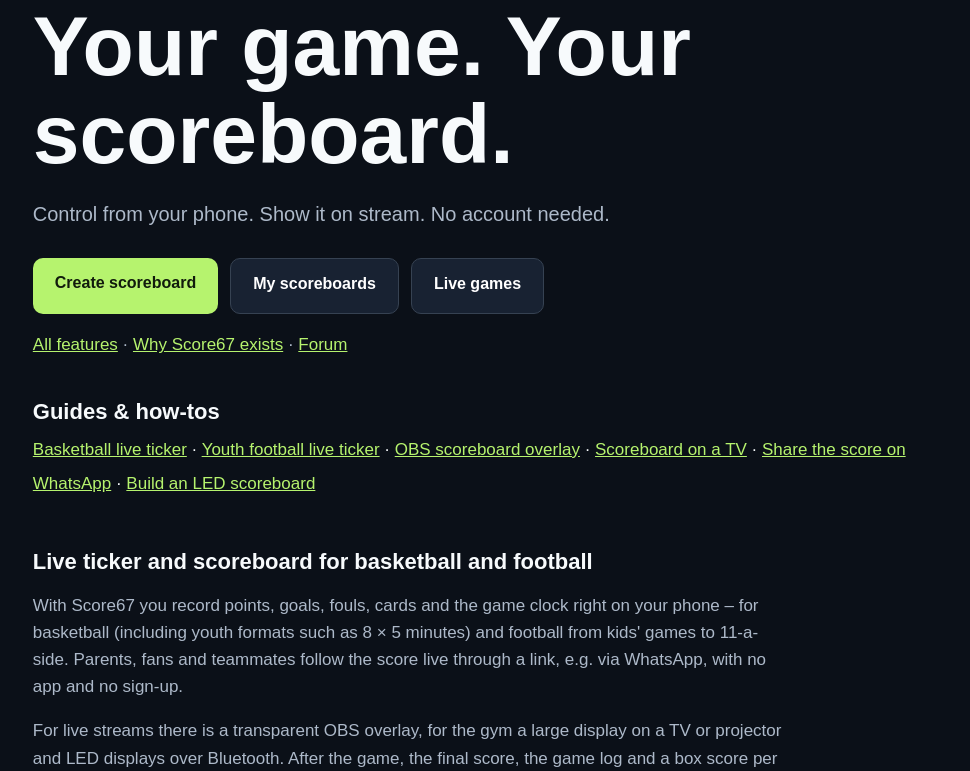
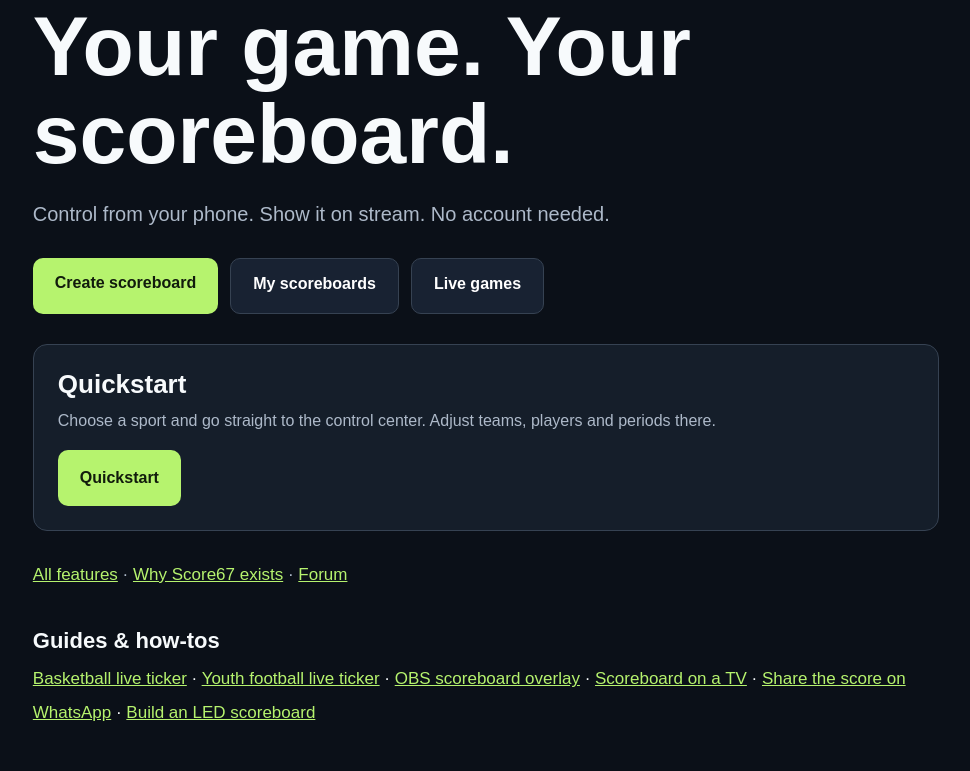
Before and after one commit to bullemer/score67-de, a FastAPI app: page /?lang=en in a window 1280 px wide. Shown: the part 198-969 px from the top of the page, without its empty margins (154-1124 px from the left). Run offline with FastAPI, Linux system fonts and the light colour scheme.

Commit message:
Add homepage Quickstart for football and basketball

```diff
--- a/backend/score67/static/site.css
+++ b/backend/score67/static/site.css
@@ -6,6 +6,14 @@
 .site-nav button{min-height:44px;padding:10px 16px;margin-left:6px}
 .landing-actions{display:flex;flex-wrap:wrap;gap:12px;margin:28px 0 8px}
 .landing-actions .primary{margin:0}
+.quickstart{margin:30px 0;padding:24px;border:1px solid #364252;border-radius:14px;background:#151e2a}
+.quickstart h2{margin:0 0 8px;font-size:26px}
+.quickstart p{margin:0 0 16px;font-size:16px!important}
+.quickstart-sports{display:flex;flex-wrap:wrap;gap:12px;margin-top:14px}
+.quickstart-sports button{min-width:150px}
+.quickstart button:disabled{opacity:.55;cursor:wait}
+.quickstart .quickstart-status{margin:14px 0 0;color:#b6f36e}
+.quickstart .quickstart-status.error{color:#ff8a8a}
 .primary.secondary{background:#182232;color:#fff;border:1px solid #364252}
 .landing-more{font-size:17px!important}
 .landing-more a{color:#b6f36e}
--- a/backend/score67/static/site.mjs
+++ b/backend/score67/static/site.mjs
@@ -45,3 +45,39 @@ export function startSite(onRender) {
 }
 
 if (!document.body.classList.contains('forum-page')) startSite();
+
+const quickstartToggle = document.querySelector('#quickstart-toggle');
+if (quickstartToggle) {
+  const choices = document.querySelector('#quickstart-sports');
+  const status = document.querySelector('#quickstart-status');
+  const buttons = [...choices.querySelectorAll('[data-quickstart-sport]')];
+  quickstartToggle.addEventListener('click', () => {
+    choices.hidden = !choices.hidden;
+    quickstartToggle.setAttribute('aria-expanded', String(!choices.hidden));
+  });
+  for (const button of buttons) button.addEventListener('click', async () => {
+    quickstartToggle.disabled = true;
+    for (const choice of buttons) choice.disabled = true;
+    const lang = preferredLanguage();
+    const t = await translations(lang).catch(() => ({}));
+    status.hidden = false;
+    status.classList.remove('error');
+    status.textContent = t['quickstart.creating'] || 'Creating scoreboard…';
+    try {
+      const response = await fetch('/api/scoreboards', {
+        method: 'POST',
+        headers: {'Content-Type': 'application/json'},
+        body: JSON.stringify({sport: button.dataset.quickstartSport, language: lang}),
+      });
+      const result = await response.json();
+      if (!response.ok) throw new Error(result.error || 'network');
+      try { localStorage.setItem(`score67-pin:${result.slug}`, result.pin); } catch { /* Browser storage is optional. */ }
+      location.assign(`/s/${encodeURIComponent(result.slug)}/control?lang=${lang}`);
+    } catch (error) {
+      status.textContent = t[`error.${error.message}`] || t['error.network'] || 'No response from the server.';
+      status.classList.add('error');
+      quickstartToggle.disabled = false;
+      for (const choice of buttons) choice.disabled = false;
+    }
+  });
+}
--- a/backend/score67/templates/landing.html
+++ b/backend/score67/templates/landing.html
@@ -6,6 +6,16 @@
 <body class="landing">{% include "_site_header.html" %}
 <main><p class="eyebrow" data-i18n="create.scope"></p><h1 data-i18n="landing.title"></h1><p data-i18n="landing.body"></p>
 <div class="landing-actions"><a class="primary" href="/new" data-i18n="create" data-link="/new"></a><a class="primary secondary" href="/dashboard" data-i18n="dashboard" data-link="/dashboard"></a><a class="primary secondary" href="/live" data-i18n="live.title" data-link="/live"></a></div>
+<section class="quickstart" aria-labelledby="quickstart-title">
+<h2 id="quickstart-title" data-i18n="quickstart.title"></h2>
+<p data-i18n="quickstart.note"></p>
+<button id="quickstart-toggle" class="primary" type="button" aria-expanded="false" aria-controls="quickstart-sports" data-i18n="quickstart.button"></button>
+<div id="quickstart-sports" class="quickstart-sports" hidden>
+<button type="button" data-quickstart-sport="football" data-i18n="football"></button>
+<button type="button" data-quickstart-sport="basketball" data-i18n="basketball"></button>
+</div>
+<p id="quickstart-status" class="quickstart-status" role="status" aria-live="polite" hidden></p>
+</section>
 <p class="landing-more"><a href="/features" data-i18n="landing.more_features" data-link="/features"></a> · <a href="/about" data-i18n="landing.more_about" data-link="/about"></a> · <a href="/forum" data-i18n="landing.more_forum" data-link="/forum"></a></p>
 <section class="landing-guides"><h2 data-i18n="landing.guides">Anleitungen &amp; Ratgeber</h2><nav class="guide-list">{% include "_guide_links.html" %}</nav></section>
 <section class="landing-seo"><h2 data-i18n="landing.seo.title"></h2><p data-i18n="landing.seo.text"></p><p data-i18n="landing.seo.text2"></p></section>
--- a/shared/i18n/de.json
+++ b/shared/i18n/de.json
@@ -2,6 +2,10 @@
   "app.title": "Score67",
   "landing.title": "Dein Spiel. Dein Spielstand.",
   "landing.body": "Vom Handy steuern. Im Stream zeigen. Ohne Konto.",
+  "quickstart.title": "Schnellstart",
+  "quickstart.note": "Sportart wählen und direkt zum Controller. Teams, Spielerzahl und Spielzeit kannst du dort anpassen.",
+  "quickstart.button": "Schnellstart",
+  "quickstart.creating": "Scoreboard wird erstellt …",
   "create": "Scoreboard anlegen",
   "football": "Fußball",
   "create.note": "Startet sofort mit Home gegen Guest. Teamnamen und Farben änderst du direkt per Tipp. Das Scoreboard bekommt automatisch einen Zeitstempel.",
--- a/shared/i18n/en.json
+++ b/shared/i18n/en.json
@@ -2,6 +2,10 @@
   "app.title": "Score67",
   "landing.title": "Your game. Your scoreboard.",
   "landing.body": "Control from your phone. Show it on stream. No account needed.",
+  "quickstart.title": "Quickstart",
+  "quickstart.note": "Choose a sport and go straight to the control center. Adjust teams, players and periods there.",
+  "quickstart.button": "Quickstart",
+  "quickstart.creating": "Creating scoreboard…",
   "create": "Create scoreboard",
   "football": "Football",
   "create.note": "Starts with Home vs Guest. Tap a team to change its name and color. The scoreboard receives an automatic timestamp.",
```
Also changed, not shown: backend/tests/test_score67.py (+19 -0 lines).
